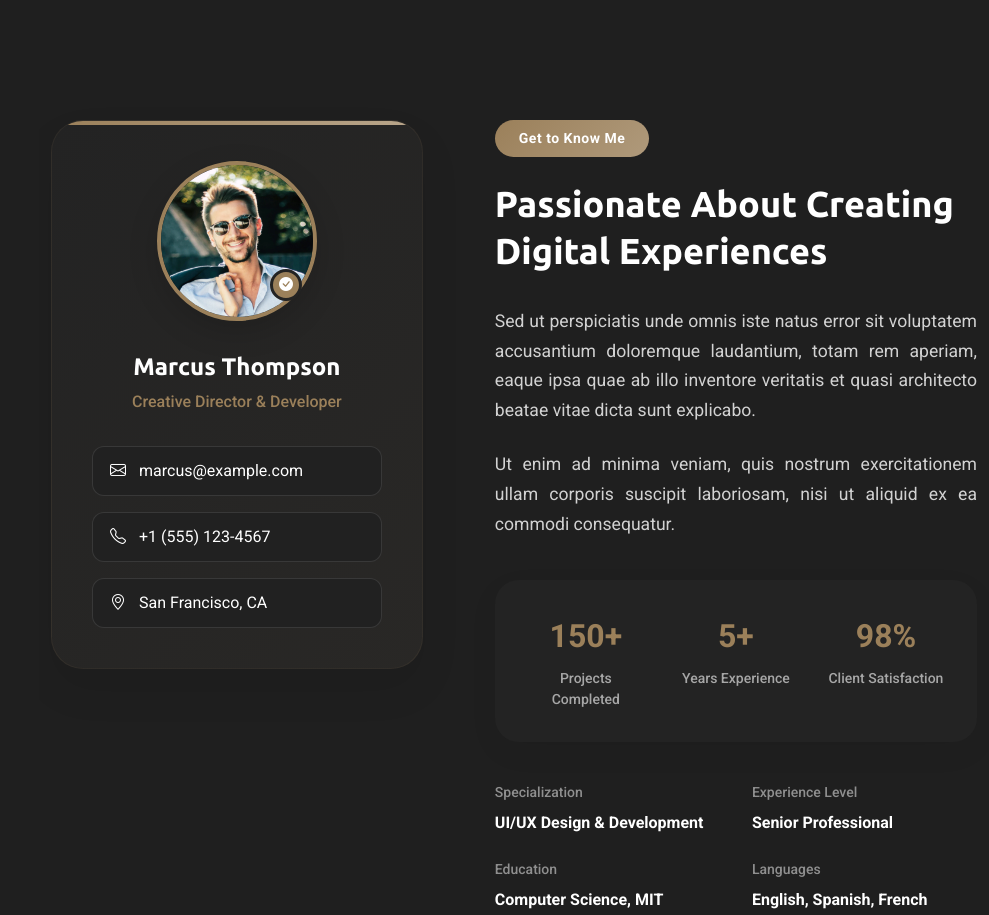
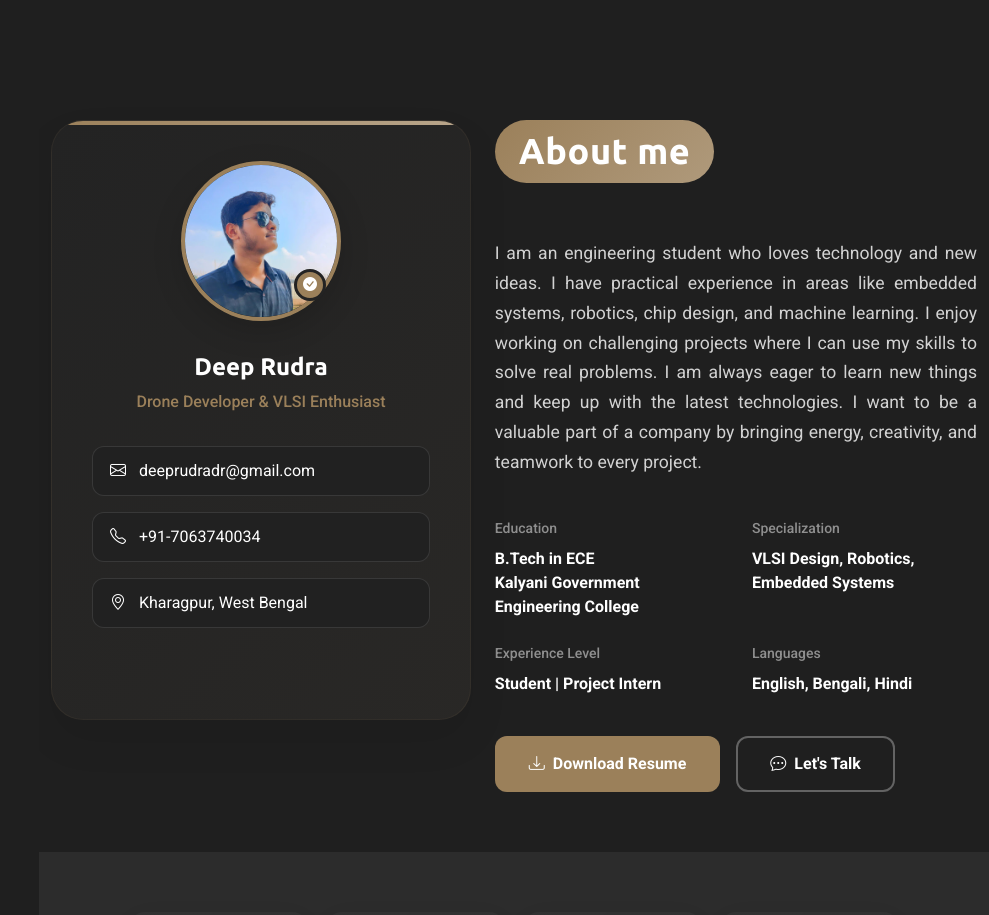
Before and after one commit to Deeprudra04/Deeprudra04.github.io, a plain HTML site: page index.html in a window 1280 px wide. Shown: the part 740-1655 px from the top of the page, without its empty margins (291-1280 px from the left). Drawn offline with nearby package versions, Linux system fonts and the light colour scheme.

Commit message:
Name Changes

```diff
--- a/index.html
+++ b/index.html
@@ -30,7 +30,17 @@
     .description {
       text-align: justify;
     }
+    .profile-card {
+      width: 420px;        /* Change this to your desired width */
+      height: 600px;        /* Or set a fixed height  */
+      padding: 20px;
+      background: #fff;
+      border-radius: 15px;
+      box-shadow: 0 4px 12px rgba(0, 0, 0, 0.1);
+      margin: auto;        /* Center the card */
+    }
   </style>
+
 
   <!-- =======================================================
   * Template Name: SnapFolio
@@ -107,7 +117,9 @@
                 <!-- <h1>Snap<span class="accent-text">Folio</span></h1> -->
                 <h1>Deep Rudra</h1>
                 <p class="lead">I'm a <span class="typed" data-typed-items=" VLSI Enthusiast, Drone Developer, Robotics Enthusiast, Tech Innovator"></span></p>
-                <p class="description">I am an engineering student who loves technology and new ideas. I have practical experience in areas like embedded systems, robotics, chip design, and machine learning. I enjoy working on challenging projects where I can use my skills to solve real problems. I am always eager to learn new things and keep up with the latest technologies. I want to be a valuable part of a company by bringing energy, creativity, and teamwork to every project.</p>
+                <p class="description">Welcome to my portfolio! I'm an engineering student passionate about VLSI, robotics, embedded systems, and AI. Here you'll find my projects, skills, and experiences that showcase my journey in building innovative tech solutions.
+
+</p>
 
                 <div class="hero-actions">
                   <a href="#portfolio" class="btn btn-primary">View My Work</a>
@@ -154,7 +166,7 @@
             <div class="profile-card">
               <div class="profile-header">
                 <div class="profile-image">
-                  <img src="assets/img/profile/profile-square-3.webp" alt="Profile Image" class="img-fluid">
+                  <img src="assets/img/profile/profile-square-3.jpg" alt="Profile Image" class="img-fluid">
                 </div>
                 <div class="profile-badge">
                   <i class="bi bi-check-circle-fill"></i>
@@ -162,21 +174,21 @@
               </div>
 
               <div class="profile-content">
-                <h3>Marcus Thompson</h3>
-                <p class="profession">Creative Director &amp; Developer</p>
+                <h3>Deep Rudra</h3>
+                <p class="profession">Drone Developer & VLSI Enthusiast</p>
 
                 <div class="contact-links">
-                  <a href="mailto:marcus@example.com" class="contact-item">
+                  <a href="mailto:deeprudradr@gmail.com" class="contact-item">
                     <i class="bi bi-envelope"></i>
-                    marcus@example.com
+                    deeprudradr@gmail.com
                   </a>
-                  <a href="tel:+15551234567" class="contact-item">
+                  <a href="tel:+917063740034" class="contact-item">
                     <i class="bi bi-telephone"></i>
-                    +1 (555) 123-4567
+                    +91-7063740034
                   </a>
                   <a href="#" class="contact-item">
                     <i class="bi bi-geo-alt"></i>
-                    San Francisco, CA
+                    Kharagpur, West Bengal
                   </a>
                 </div>
               </div>
@@ -186,17 +198,16 @@
           <div class="col-lg-7" data-aos="fade-left" data-aos-delay="300">
             <div class="about-content">
               <div class="section-header">
-                <span class="badge-text">Get to Know Me</span>
-                <h2>Passionate About Creating Digital Experiences</h2>
+                <span class="badge-text"><h2>About me</h2></span>
+                <!-- <h2>Passionate About Creating Digital Experiences</h2> -->
               </div>
 
               <div class="description">
-                <p>Sed ut perspiciatis unde omnis iste natus error sit voluptatem accusantium doloremque laudantium, totam rem aperiam, eaque ipsa quae ab illo inventore veritatis et quasi architecto beatae vitae dicta sunt explicabo.</p>
+                <p> I am an engineering student who loves technology and new ideas. I have practical experience in areas like embedded systems, robotics, chip design, and machine learning. I enjoy working on challenging projects where I can use my skills to solve real problems. I am always eager to learn new things and keep up with the latest technologies. I want to be a valuable part of a company by bringing energy, creativity, and teamwork to every project.</p>
 
-                <p>Ut enim ad minima veniam, quis nostrum exercitationem ullam corporis suscipit laboriosam, nisi ut aliquid ex ea commodi consequatur.</p>
               </div>
 
-              <div class="stats-grid">
+              <!-- <div class="stats-grid">
                 <div class="stat-item">
                   <div class="stat-number">150+</div>
                   <div class="stat-label">Projects Completed</div>
@@ -209,33 +220,35 @@
                   <div class="stat-number">98%</div>
                   <div class="stat-label">Client Satisfaction</div>
                 </div>
-              </div>
+              </div> -->
 
               <div class="details-grid">
                 <div class="detail-row">
                   <div class="detail-item">
-                    <span class="detail-label">Specialization</span>
-                    <span class="detail-value">UI/UX Design &amp; Development</span>
+                    <span class="detail-label">Education</span>
+                    <span class="detail-value">B.Tech in ECE</span>
+                    <span class="detail-value">Kalyani Government Engineering College</span>
                   </div>
                   <div class="detail-item">
-                    <span class="detail-label">Experience Level</span>
-                    <span class="detail-value">Senior Professional</span>
+                    <span class="detail-label">Specialization</span>
+                    <span class="detail-value">VLSI Design, Robotics, Embedded Systems</span>
                   </div>
+
                 </div>
                 <div class="detail-row">
                   <div class="detail-item">
-                    <span class="detail-label">Education</span>
-                    <span class="detail-value">Computer Science, MIT</span>
+                    <span class="detail-label">Experience Level</span>
+                    <span class="detail-value">Student | Project Intern</span>
                   </div>
                   <div class="detail-item">
                     <span class="detail-label">Languages</span>
-                    <span class="detail-value">English, Spanish, French</span>
+                    <span class="detail-value">English, Bengali, Hindi</span>
                   </div>
                 </div>
               </div>
 
               <div class="cta-section">
-                <a href="#" class="btn btn-primary">
+                <a href="https://drive.google.com/file/d/1qn0IsQWEvrL13AWAAVeGmZTxReno_gjQ/view?usp=sharing" class="btn btn-primary">
                   <i class="bi bi-download"></i>
                   Download Resume
                 </a>
```
Also changed, not shown: assets/img/profile/profile-square-3.jpg (added), assets/img/profile/profile-square-3.webp (deleted).
